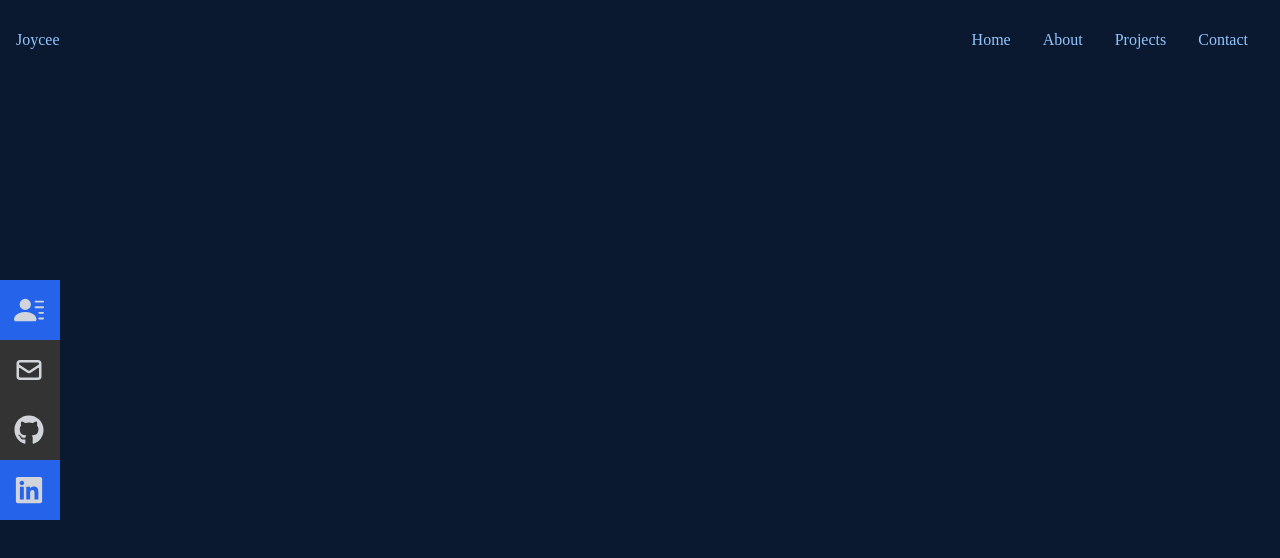
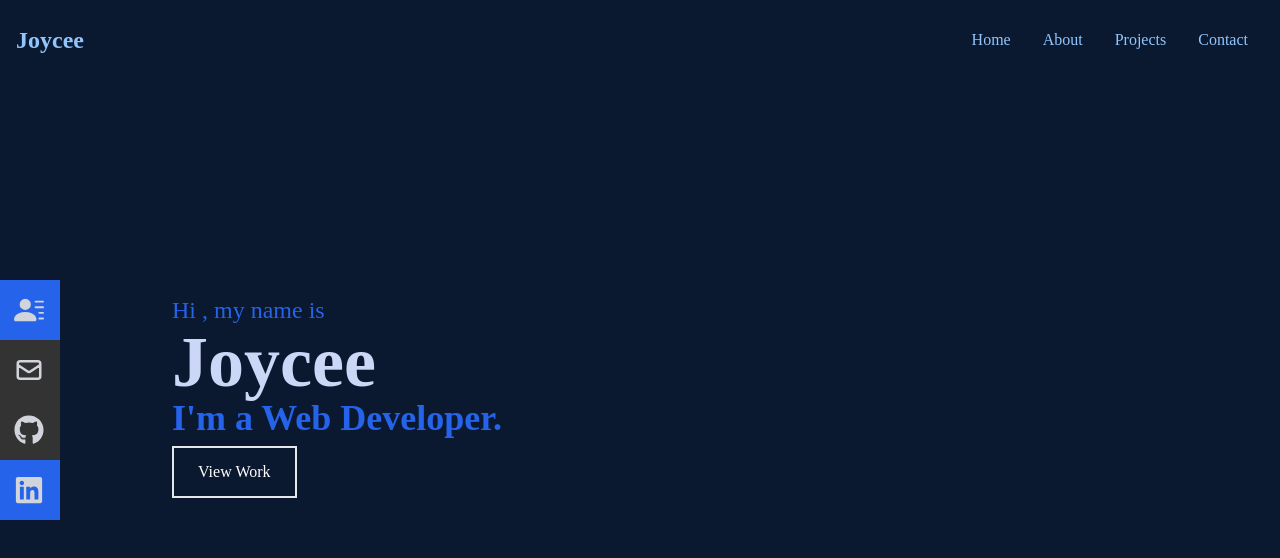
Before and after one commit to Joycee-Alfred-Nirmal/joycee-portfolio, a React (Create React App) app in the folder react-portfolio/my-app/: page / in a window 1280 px wide. Shown: the top 558 px of the page. Built offline with nearby package versions, Linux system fonts and the light colour scheme.

Commit message:
created home page

```diff
--- a/react-portfolio/my-app/src/components/Home.jsx
+++ b/react-portfolio/my-app/src/components/Home.jsx
@@ -1,9 +1,22 @@
 import React from 'react';
-import {HiArrowNarrowflight} from 'react-icons/hi'
+import joy from "../assets/joy.png"
 
 const Home = () => {
   return (
-    <div className='w-full h-screen bg-[#0a192f]'>
+    <div name='home' className='w-full h-screen bg-[#0a192f]'>
+
+      <div className='max-w-[1000px] mx-auto px-8 flex flex-col justify-center h-full '>
+        <p className='text-blue-600 text-2xl'> Hi , my name is </p>
+        <h1 className='text-4xl sm:text-7xl font-bold text-[#ccd6f6] '> Joycee </h1>
+        <h2 className='text-blue-600 font-bold text-4xl'> I'm a Web Developer.</h2>
+
+        <div>
+          <button className='text-white border-2 px-6 py-3 my-2 flex items-center hover:border-blue-600'> View Work</button>
+        </div>
+
+      </div>
+
+
 
     </div>
   )
--- a/react-portfolio/my-app/src/components/Navbar.jsx
+++ b/react-portfolio/my-app/src/components/Navbar.jsx
@@ -2,6 +2,7 @@ import React , {useState}from 'react';
 import {FaBars , FaGithub, FaLinkedin, FaTimes} from 'react-icons/fa';
 import { HiOutlineMail } from 'react-icons/hi';
 import {BsFillPersonLinesFill} from 'react-icons/bs';
+
 
 
 const Navbar = () => {
@@ -11,7 +12,7 @@ const Navbar = () => {
   return (
    <div className='fixed w-full h-[80px] flex justify-between items-center px-4 bg-[#0a192f] text-blue-300'>
 
-     <h1>Joycee</h1>
+     <h1 className='text-2xl font-semibold'>Joycee</h1>
      {/* menu */}
      <div>
         <ul className='hidden md:flex'>
```
Also changed, not shown: react-portfolio/my-app/src/assets/joy.png (added).
